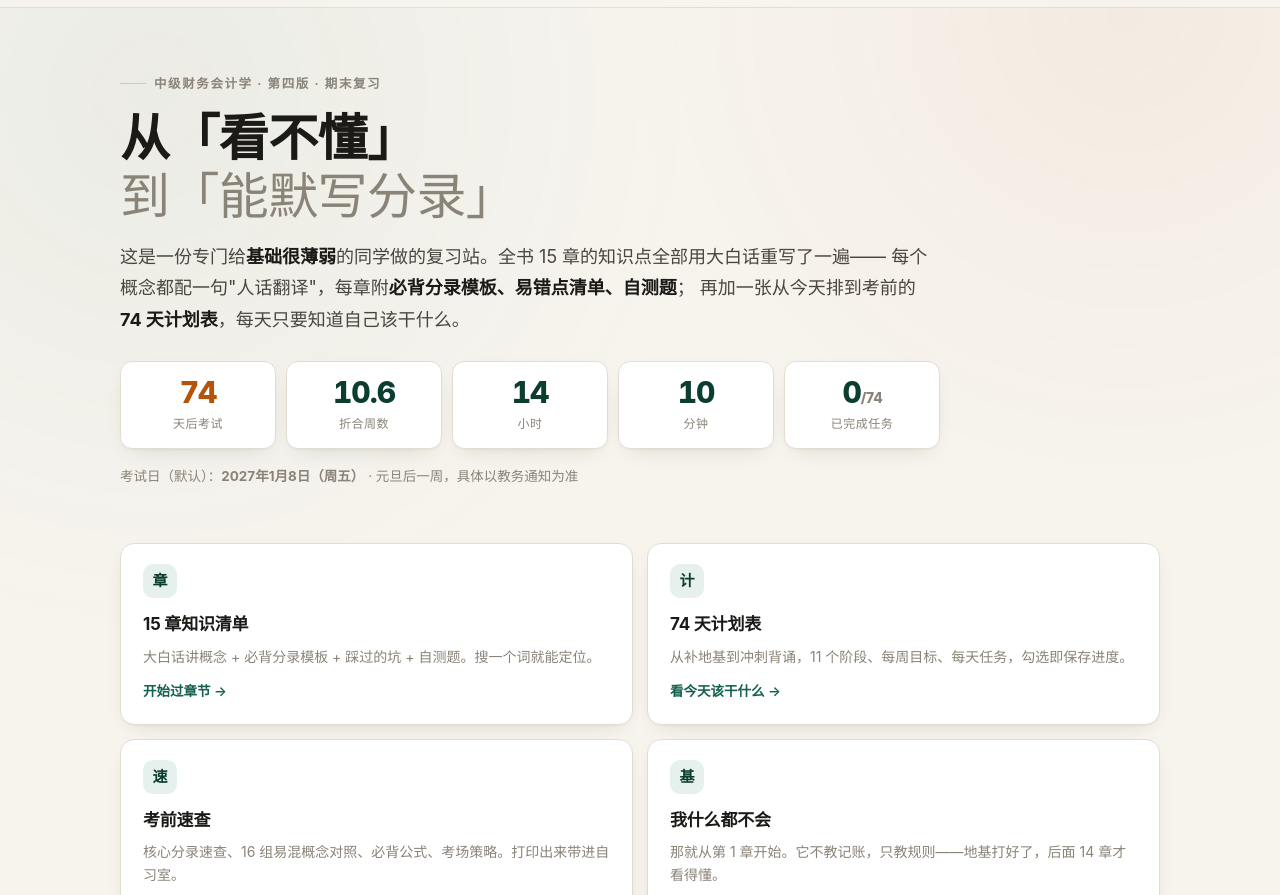
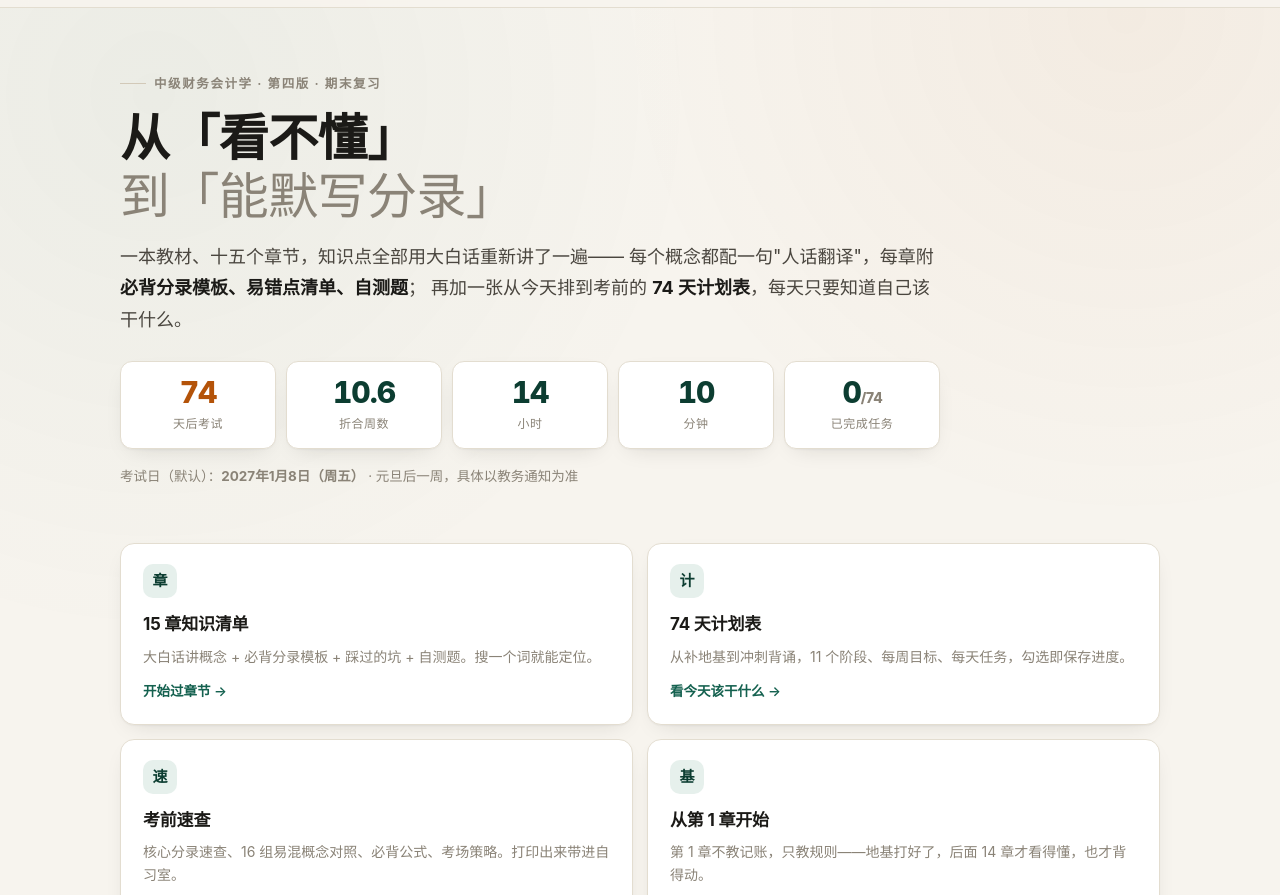
Before and after one commit to 1227-lin/fin-accounting-review, a plain HTML site: page index.html in a window 1280 px wide. Shown: the part 50-945 px from the top of the page. Drawn offline with Linux system fonts and the light colour scheme.

Commit message:
文案调整：去掉对使用者的强弱标签

```diff
--- a/index.html
+++ b/index.html
@@ -29,7 +29,7 @@
     <div class="eyebrow">中级财务会计学 · 第四版 · 期末复习</div>
     <h1>从「看不懂」<br><span class="thin">到「能默写分录」</span></h1>
     <p class="lede">
-      这是一份专门给<strong>基础很薄弱</strong>的同学做的复习站。全书 15 章的知识点全部用大白话重写了一遍——
+      一本教材、十五个章节，知识点全部用大白话重新讲了一遍——
       每个概念都配一句"人话翻译"，每章附<strong>必背分录模板、易错点清单、自测题</strong>；
       再加一张从今天排到考前的 <strong>74 天计划表</strong>，每天只要知道自己该干什么。
     </p>
@@ -60,8 +60,8 @@
     </a>
     <a class="entry" href="knowledge.html#ch1">
       <div class="entry-ico">基</div>
-      <h3>我什么都不会</h3>
-      <p>那就从第 1 章开始。它不教记账，只教规则——地基打好了，后面 14 章才看得懂。</p>
+      <h3>从第 1 章开始</h3>
+      <p>第 1 章不教记账，只教规则——地基打好了，后面 14 章才看得懂，也才背得动。</p>
       <div class="go">从第 1 章开始 →</div>
     </a>
   </div>
```
Also changed, not shown: 1 other file.
